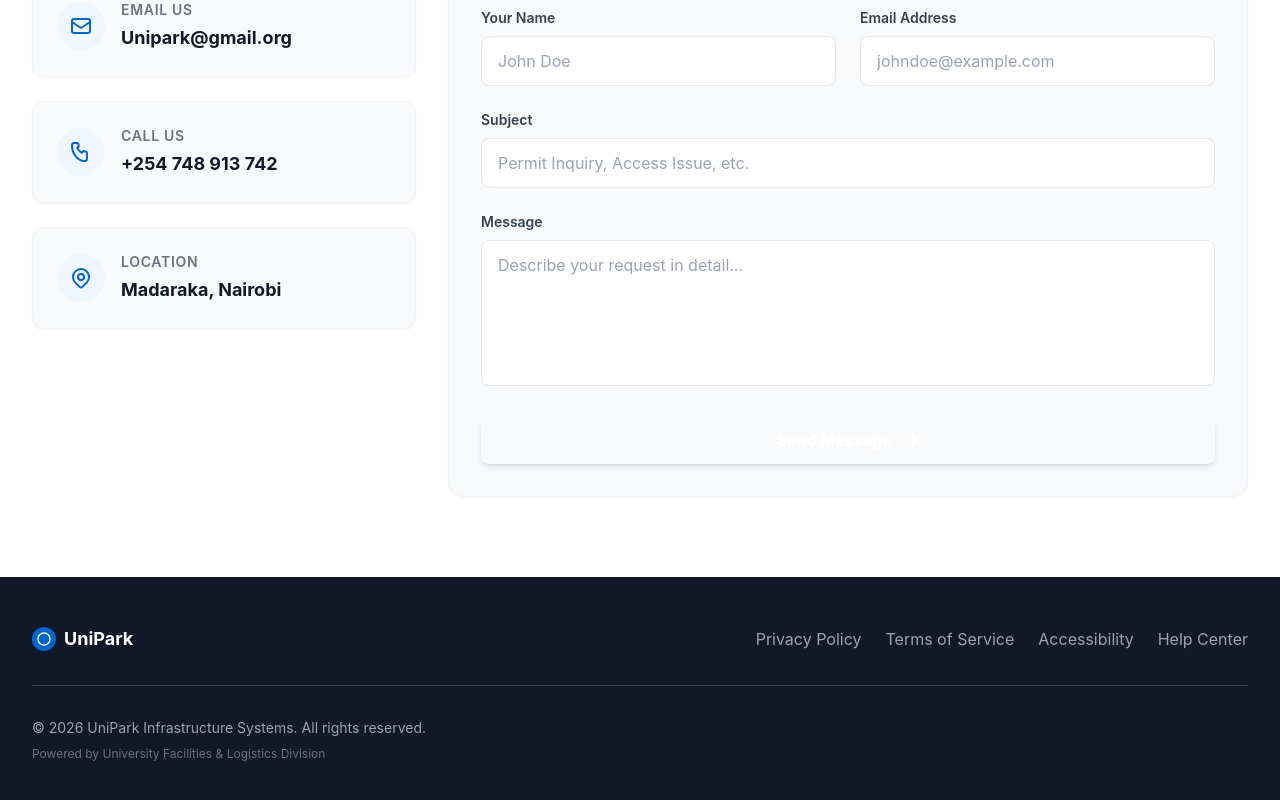
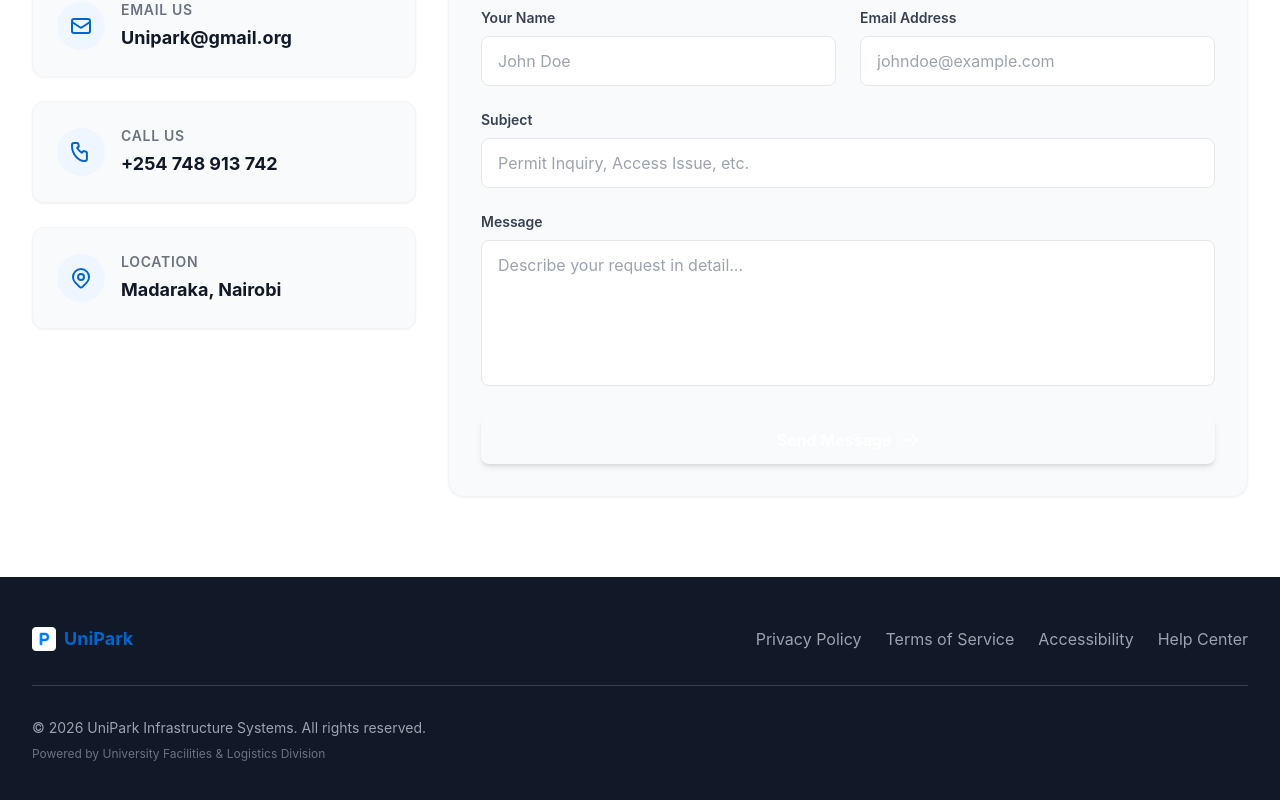
Before and after one commit to CelestialSteel/UniPark, a React (Vite) app in the folder frontend/: page / in a window 1280 px wide. Shown: the part 1936-2736 px from the top of the page. Built offline with nearby package versions, Linux system fonts and the light colour scheme.

Commit message:
Added logo to home and login pages

```diff
--- a/frontend/src/components/Auth/LoginPage.jsx
+++ b/frontend/src/components/Auth/LoginPage.jsx
@@ -1,6 +1,7 @@
 import { Link, useNavigate } from 'react-router-dom';
 import { useState } from 'react';
 import { useAuth } from '../../context/AuthContext';
+import { ASSETS } from '../../constants/assets';
 
 export default function LoginPage() {
     const navigate = useNavigate();
@@ -51,11 +52,7 @@ export default function LoginPage() {
                 {/* Header */}
                 <div className="text-center mb-8">
                     <Link to="/" className="inline-flex items-center space-x-2 mb-6">
-                        <div className="w-10 h-10 bg-primary rounded-full flex items-center justify-center">
-                            <svg className="w-6 h-6 text-white" fill="currentColor" viewBox="0 0 24 24">
-                                <path d="M12 2C6.48 2 2 6.48 2 12s4.48 10 10 10 10-4.48 10-10S17.52 2 12 2zm0 18c-4.41 0-8-3.59-8-8s3.59-8 8-8 8 3.59 8 8-3.59 8-8 8z" />
-                            </svg>
-                        </div>
+                        <img src={ASSETS.logo} alt="UniPark Logo" className="w-12 h-12 object-contain" />
                     </Link>
                     <h1 className="text-3xl font-bold text-blue-700">UniPark</h1>
                     <p className="text-gray-600 mt-2">Sign in to your account</p>
--- a/frontend/src/components/Common/Footer.jsx
+++ b/frontend/src/components/Common/Footer.jsx
@@ -1,4 +1,5 @@
 import { Link } from 'react-router-dom';
+import { ASSETS } from '../../constants/assets';
 
 export default function Footer() {
     return (
@@ -6,24 +7,20 @@ export default function Footer() {
             <div className="max-w-7xl mx-auto px-4 sm:px-6 lg:px-8 py-12">
                 <div className="flex justify-between items-center mb-8">
                     <Link to="/" className="flex items-center space-x-2">
-                        <div className="w-6 h-6 bg-primary rounded-full flex items-center justify-center">
-                            <svg className="w-4 h-4 text-white" fill="currentColor" viewBox="0 0 24 24">
-                                <path d="M12 2C6.48 2 2 6.48 2 12s4.48 10 10 10 10-4.48 10-10S17.52 2 12 2zm0 18c-4.41 0-8-3.59-8-8s3.59-8 8-8 8 3.59 8 8-3.59 8-8 8z" />
-                            </svg>
-                        </div>
-                        <span className="text-lg font-bold">UniPark</span>
+                        <img src={ASSETS.logo} alt="UniPark Logo" className="w-6 h-6 object-contain" />
+                        <span className="text-lg font-bold text-primary">UniPark</span>
                     </Link>
                     <div className="flex space-x-6">
-                        <a href="#privacy" className="text-gray-400 hover:text-white transition">
+                        <a href="#privacy" className="text-gray-400 hover:text-primary transition">
                             Privacy Policy
                         </a>
-                        <a href="#terms" className="text-gray-400 hover:text-white transition">
+                        <a href="#terms" className="text-gray-400 hover:text-primary transition">
                             Terms of Service
                         </a>
-                        <a href="#accessibility" className="text-gray-400 hover:text-white transition">
+                        <a href="#accessibility" className="text-gray-400 hover:text-primary transition">
                             Accessibility
                         </a>
-                        <a href="#help" className="text-gray-400 hover:text-white transition">
+                        <a href="#help" className="text-gray-400 hover:text-primary transition">
                             Help Center
                         </a>
                     </div>
--- a/frontend/src/components/Common/Header.jsx
+++ b/frontend/src/components/Common/Header.jsx
@@ -1,4 +1,5 @@
 import { Link } from 'react-router-dom';
+import { ASSETS } from '../../constants/assets';
 
 export default function Header() {
     return (
@@ -7,11 +8,7 @@ export default function Header() {
                 <div className="flex justify-between items-center py-4">
                     {/* Logo */}
                     <Link to="/" className="flex items-center space-x-2">
-                        <div className="w-8 h-8 bg-primary rounded-full flex items-center justify-center">
-                            <svg className="w-5 h-5 text-white" fill="currentColor" viewBox="0 0 24 24">
-                                <path d="M12 2C6.48 2 2 6.48 2 12s4.48 10 10 10 10-4.48 10-10S17.52 2 12 2zm0 18c-4.41 0-8-3.59-8-8s3.59-8 8-8 8 3.59 8 8-3.59 8-8 8z" />
-                            </svg>
-                        </div>
+                        <img src={ASSETS.logo} alt="UniPark Logo" className="w-8 h-8 object-contain" />
                         <span className="text-xl font-bold text-primary">UniPark</span>
                     </Link>
 
--- a/frontend/src/constants/assets.js
+++ b/frontend/src/constants/assets.js
@@ -1,5 +1,7 @@
 import ParkingLotImage from '../assets/Parking_lot.png';
+import LogoImage from '../assets/logo.png';
 
 export const ASSETS = {
     parkingLot: ParkingLotImage,
+    logo: LogoImage,
 };
```
Also changed, not shown: frontend/src/assets/logo.png (added).
